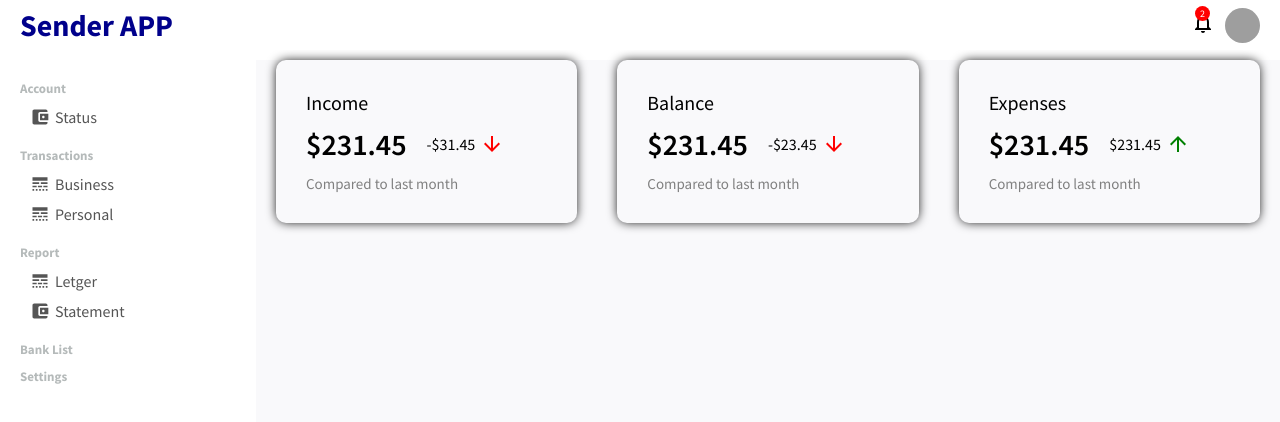
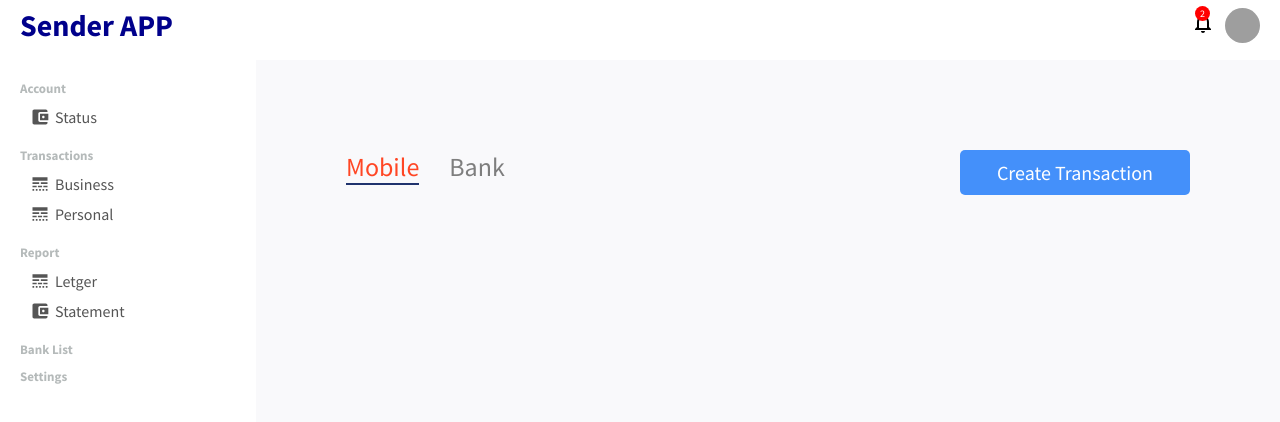
Before and after one commit to marikannan-openturf/sender_app, a React (Create React App) app: page / in a window 1280 px wide. Shown: the top 422 px of the page. Built offline with nearby package versions, Linux system fonts and the light colour scheme; grey boxes are pictures that could not be loaded.

Commit message:
local changes added

```diff
--- a/src/App.js
+++ b/src/App.js
@@ -15,7 +15,7 @@ import ReportStatement from "./pages/ReportStatement";
 function App() {
   return (
     <BrowserRouter>
-             <Topbar />
+        <Topbar />
       <div className="container">
         <Sidebar />
         <Routes>
--- /dev/null
+++ b/src/components/featuredinfo/Bank.jsx
@@ -0,0 +1,10 @@
+import './featuredInfo.css'
+export default function Bank() {
+  return (
+    <div>
+        <div className="bank-accont-status-container">
+
+        </div>
+    </div>
+  )
+}
--- a/src/components/featuredinfo/FeaturedInfo.jsx
+++ b/src/components/featuredinfo/FeaturedInfo.jsx
@@ -1,9 +1,20 @@
 import { ArrowDownward,ArrowUpward } from "@mui/icons-material"
+import { useState } from "react";
+import Bank from "./Bank";
 import './featuredInfo.css'
+import Mobile from "./Mobile"
 export default function FeaturedInfo() {
+  const [tab, setTab] = useState(false)
+
+  const switchToMobile = () =>{
+    setTab(false)
+  }
+  const switchToBank = () =>{
+    setTab(true)
+  }
   return (
     <div className='featured'>
-      <div className="featuredItem">
+     {/*  <div className="featuredItem">
           <span className="featuredTitle">Income</span>
           <div className="featuredMoneyContainer">
               <span className="featuredMoney">$231.45</span>
@@ -28,6 +39,16 @@ export default function FeaturedInfo() {
               <span className="featuredMoneyRate">$231.45 <ArrowUpward className="featuredIcon" /> </span>
           </div>
           <span className="featuredSub">Compared to last month</span>
+      </div> */}
+      <div className="status-main-container">
+        <div className="main-tab-container">
+            <div className="tab-container">
+              <span className={!tab?"mobile-active-tab":"mobile-tab"} onClick={switchToMobile}>Mobile</span>
+              <span className={tab?"bank-active-tab":"bank-tab"} onClick={switchToBank}>Bank</span>
+            </div>
+            <div><button className="create-transcation-btn">Create Transaction</button></div>
+        </div>
+        {tab?<Mobile/>:<Bank/>}
       </div>
     </div>
   )
--- /dev/null
+++ b/src/components/featuredinfo/Mobile.jsx
@@ -0,0 +1,10 @@
+import './featuredInfo.css'
+export default function Mobile() {
+  return (
+    <div>
+        <div className="mobile-accont-status-container">
+
+        </div>
+    </div>
+  )
+}
--- a/src/components/featuredinfo/featuredInfo.css
+++ b/src/components/featuredinfo/featuredInfo.css
@@ -1,7 +1,5 @@
 .featured {
     width: 100%;
-    display: flex;
-    justify-content: space-between;
 }
 
 .featuredItem {
@@ -49,3 +47,54 @@
     font-size: 15px;
     color: gray;
 }
+/* styles */
+.status-main-container{
+    margin: 90px;
+}
+.mobile-active-tab{
+    cursor: pointer;
+    font-size: 26px;
+    color:#ff4624;
+    border-bottom: 2px solid #20336d;
+    margin-right: 30px;
+}
+.bank-active-tab{
+    cursor: pointer;
+    font-size: 26px;
+    color:#ff4624;
+    border-bottom: 2px solid #20336d;
+}
+.mobile-tab{
+    cursor: pointer;
+    font-size: 26px;
+    color: #7e7e7e;
+    margin-right: 30px;
+}
+.bank-tab{
+    cursor: pointer;
+    font-size: 26px;
+    color: #7e7e7e;
+}
+.mobile-accont-status-container{
+    background-color: white;
+}
+.main-tab-container{
+    width: 100%;
+    display: flex;
+    justify-content: space-between;
+}
+.create-transcation-btn{
+    width: 230px;
+    padding: 10px 10px 10px 10px;
+    font-size: 20px;
+    color: white;
+    outline: none;
+    border: none;
+    border-radius: 5px;
+    background-color: #4490fa;
+}
+.mobile-accont-status-container{
+    width: 100%;
+    background-color: white;
+    padding: 40px 20px 40px 0px;
+}
```
